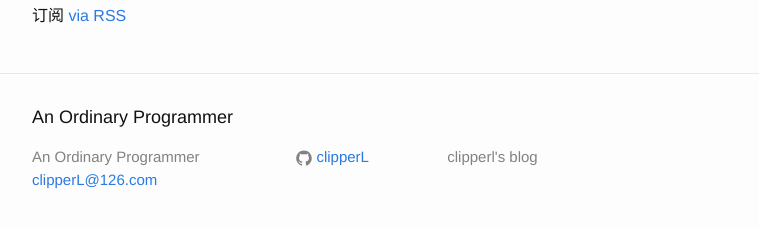
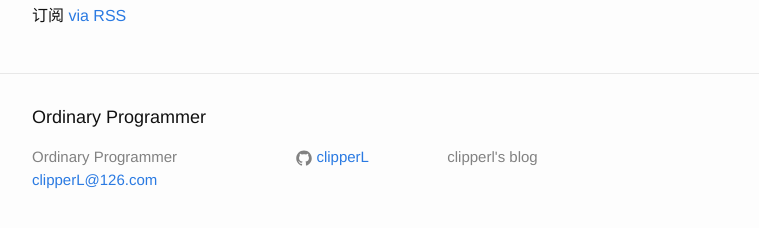
Before and after one commit to clipperL/clipperl.github.io, a Jekyll site: the page built from index.html, in a window 1280 px wide and 900 px high, scrolled down 1968 px. Shown: the part 649-877 px from the top of the window, without its empty margins (238-997 px from the left). Built offline with Jekyll 4.4.1, drawn with Linux system fonts in a browser that asks for light colours; comment, search, counter and statistics services are not loaded; some of the changed text lies outside the part shown.

```diff
--- a/_config.yml
+++ b/_config.yml
@@ -1,5 +1,5 @@
 # Site settings
-title: An Ordinary Programmer
+title: Ordinary Programmer
 email: clipperL@126.com
 description: > # this means to ignore newlines until "baseurl:"
   clipperl's blog
```
